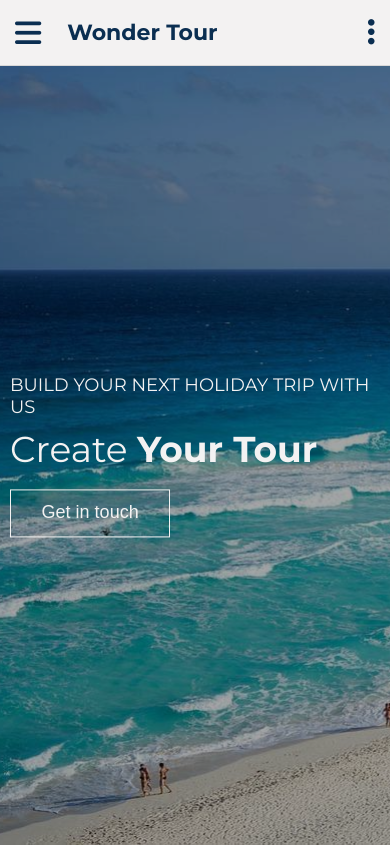
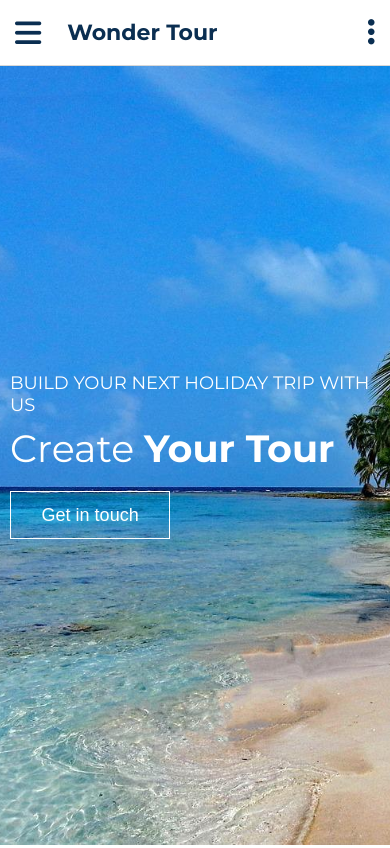
Before and after one commit to BartekKuzniewski/Wonder-Tour, a website: page index.html in a window 390 px wide. Drawn offline with Linux system fonts and the light colour scheme.

Commit message:
added new concept of header for mobiles

```diff
--- a/index.html
+++ b/index.html
@@ -57,7 +57,7 @@
                 <div class="nav__mobile-info-phone">
                     <p><i class="fa-solid fa-phone"></i> +48 512-321-432</p>
                 </div>
-                <button class="free-quote-btn">Get a Free Quote</button>
+                <button class="btn">Get a Free Quote</button>
             </div>
         </div>
 
@@ -75,7 +75,7 @@
                         <div class="nav__desktop-head-info-phone">
                             <p><i class="fa-solid fa-phone"></i> +48 512-321-432</p>
                         </div>
-                        <button class="free-quote-btn">Get a Free Quote</button>
+                        <button class="btn">Get a Free Quote</button>
                     </div>
                 </div>
             </div>
@@ -100,43 +100,16 @@
     </nav>
 
     <header class="header" id="home">
-        <div class="wrapper">
-            <div class="header__slider">
-                <div class="header__slide">
-                    <img src="./dist/img/header-img-small-2.jpg" alt="Picture of beach">
-                    <div class="header__slide-info">
-                        <p class="header__slide-info-text">BUILD YOUR NEXT HOLIDAY TRIP WITH US
+                <div class="wrapper">
+                    <div class="header__info">
+                        <p class="header__info-text">BUILD YOUR NEXT HOLIDAY TRIP WITH US
                         </p>
-                        <h2 class="header__slide-info-heading">Create <span>Your Tour</span></h2>
-                        <button class="header__slide-info-btn free-quote-btn">
+                        <h1 class="header__info-tittle">Create <span>Your Tour</span></h1>
+                        <button class="header__info-btn btn">
                             Get in touch
                         </button>
                     </div>
                 </div>
-                <!-- <div class="header__slide">
-                    <img src="./dist/img/header-img-small-3.jpg" alt="Picture of beach">
-                    <div class="header__slide-info">
-                        <p class="header__slide-info-text">BUILD YOUR NEXT HOLIDAY TRIP WITH US
-                        </p>
-                        <h2 class="header__slide-info-heading">Create Your Tour</h2>
-                        <button class="header__slide-info-btn">
-                            Get in touch
-                        </button>
-                    </div>
-                </div>
-                <div class="header__slide">
-                    <img src="./dist/img/header-img-small.jpg" alt="Picture of beach">
-                    <div class="header__slide-info">
-                        <p class="header__slide-info-text">BUILD YOUR NEXT HOLIDAY TRIP WITH US
-                        </p>
-                        <h2 class="header__slide-info-heading">Create Your Tour</h2>
-                        <button class="header__slide-info-btn">
-                            Get in touch
-                        </button>
-                    </div>
-                </div> -->
-            </div>
-        </div>
     </header>
 
 
--- a/src/sass/_colors.scss
+++ b/src/sass/_colors.scss
@@ -1,4 +1,4 @@
 $main-color: #01b3a7;
 $secondary-color: #0a2e51;
 $dark: #151515;
-$white: rgb(243, 242, 242);
+$white: rgb(255, 255, 255);
--- a/src/sass/_components.scss
+++ b/src/sass/_components.scss
@@ -6,7 +6,7 @@
     margin: 0 auto;
 }
 
-.free-quote-btn {
+.btn {
     position: relative;
     font-size: 1.6rem;
     padding: 0.7em 1.7em;
@@ -25,7 +25,7 @@
         width: 0%;
         height: 130%;
         background-color: $main-color;
-        z-index: -1;
+        // z-index: -1;
         transition: width 0.5s;
     }
 
--- a/src/sass/main.scss
+++ b/src/sass/main.scss
@@ -266,50 +266,30 @@ html {
 
 // HEADER
 .header {
+	background-image: url('../img/beach1.jpg');
+	background-size: cover;
+	background-repeat: no-repeat;
+	background-position: 15%;
+	width: 100%;
+	height: 100%;
 
 
-	&__slide {
-		position: relative;
-		width: 100%;
+	&__info {
+		display: flex;
+		flex-direction: column;
+		align-items: flex-start;
+		justify-content: center;
 		height: calc(100vh - 6.5em);
-
-		&::before {
-			content: '';
-			position: absolute;
-			top: 0;
-			left: 0;
-			width: 100%;
-			height: 100%;
-			background-color: rgba(0, 0, 0, 0.35);
-			z-index: 1;
-		}
-
-		img {
-			position: relative;
-			width: 100%;
-			height: 100%;
-			object-fit: cover;
-			object-position: 5%;
-		}
-
-		&-info {
-			// width: 100%;
-			position: absolute;
-			width: 100%;
-			left: 50%;
-			top: 50%;
-			transform: translate(-50%, -50%);
 		color: $white;
 		padding: 1em;
-			z-index: 2;
 
 		&-text {
 			font-size: 1.8rem;
-				margin-bottom: .5em;
+			margin-bottom: 0.5em;
 		}
 
-			&-heading {
-				font-size: 3.6rem;
+		&-tittle {
+			font-size: 3.8rem;
 			font-weight: normal;
 			margin-bottom: 0.5em;
 
@@ -320,9 +300,8 @@ html {
 
 		&-btn {
 			color: $white;
-				border: .1em solid $white;
+			border: 0.1em solid $white;
 			font-size: 1.8rem;
-			}
 		}
 	}
 }
```
Also changed, not shown: dist/css/main.min.css, dist/img/beach1.jpg (added), dist/img/header-img-large-2.jpg (deleted), dist/img/header-img-large-3.jpg (deleted), dist/img/header-img-large.jpg (deleted), dist/img/header-img-small-2.jpg (deleted), dist/img/header-img-small-3.jpg (deleted), dist/img/header-img-small.jpg (deleted), src/img/beach1.jpg (added), src/img/header-img-large-2.jpg (deleted), src/img/header-img-large-3.jpg (deleted), src/img/header-img-large.jpg (deleted), src/img/header-img-small-2.jpg (deleted), src/img/header-img-small-3.jpg (deleted), 1 more files, 2 other files. Lines whose indentation alone changed are shown as unchanged.
